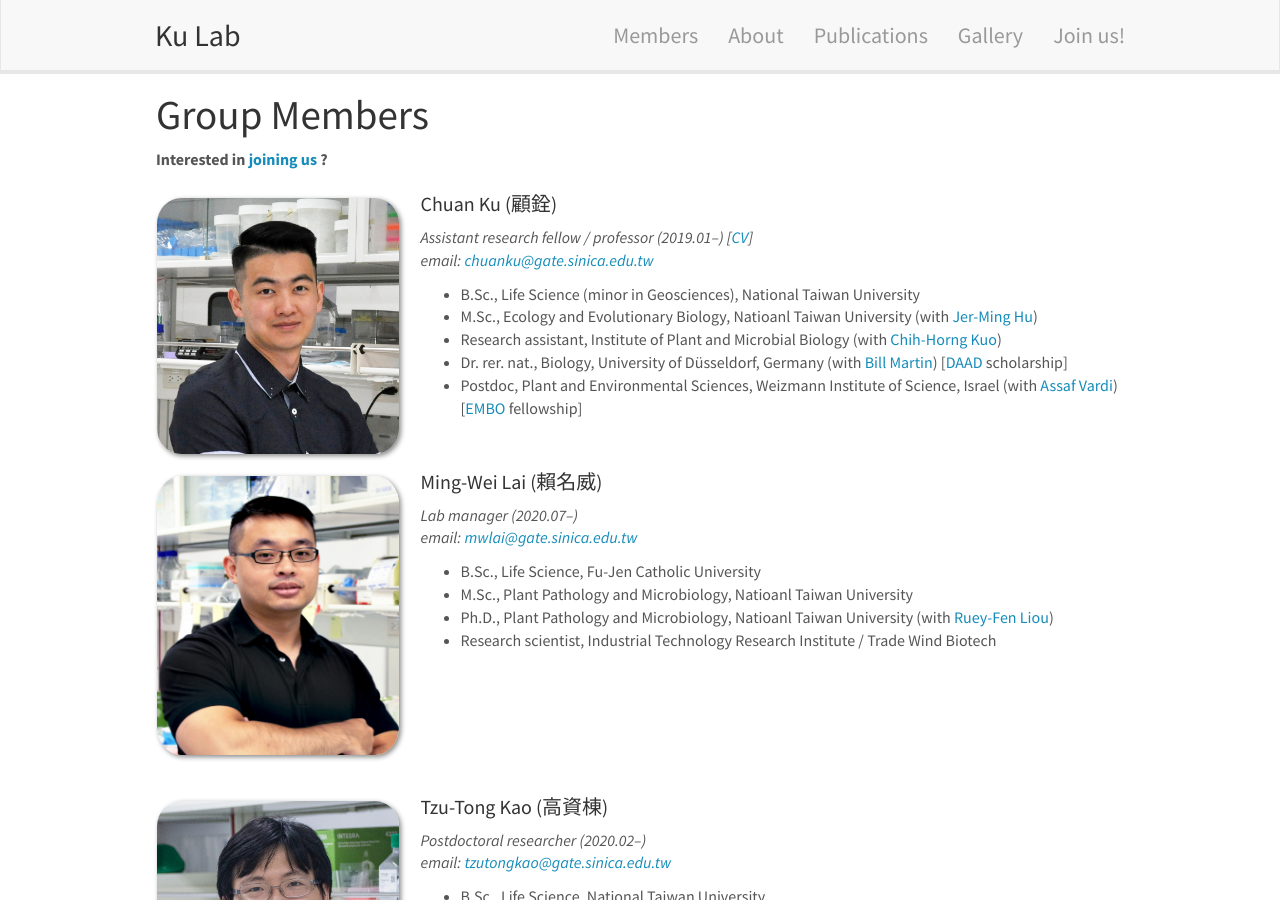
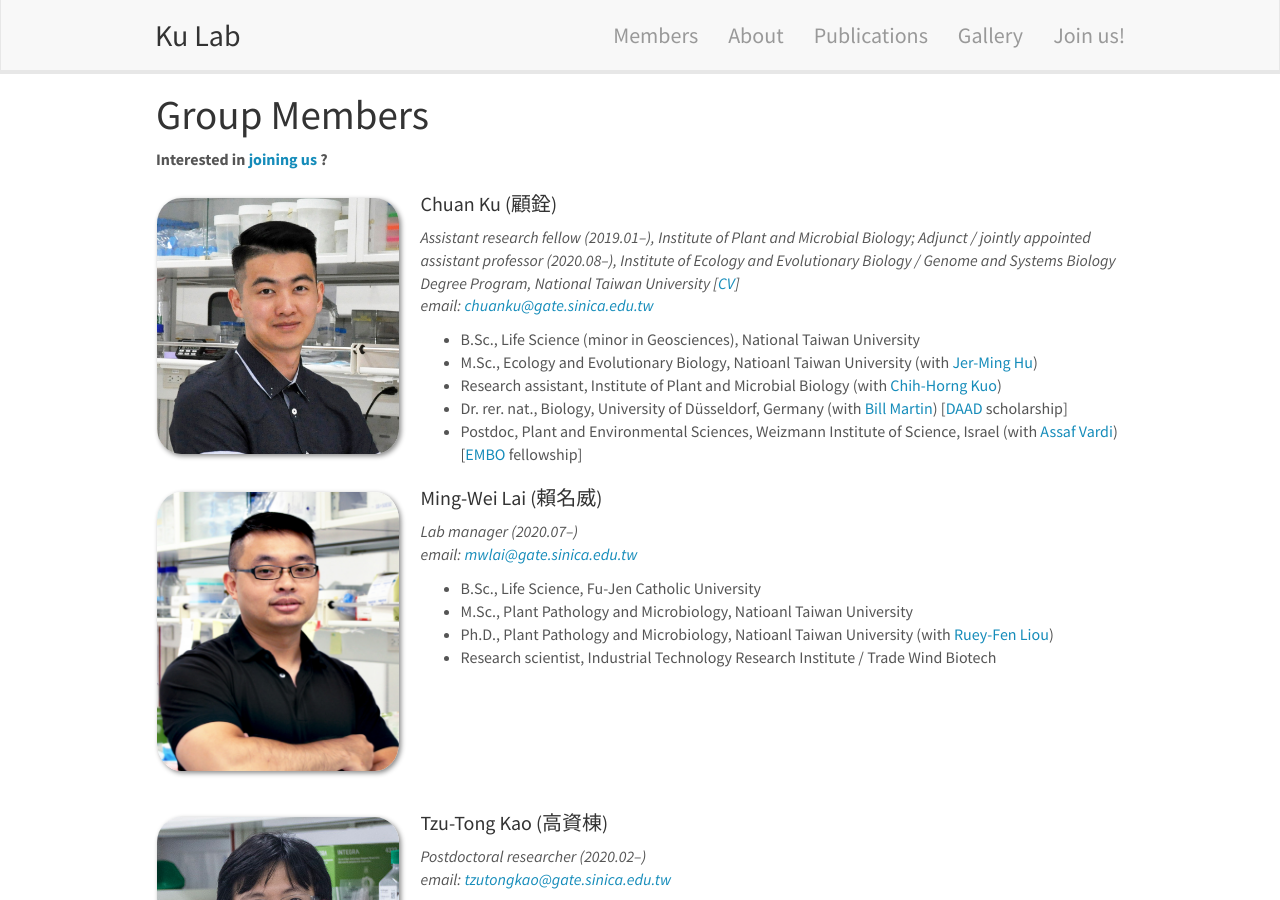
Before and after one commit to tzutongkao/Kao_Lab, a Jekyll site: the page built from _pages/team.md, in a window 1280 px wide and 900 px high. Built offline with Jekyll 4.4.1, drawn with Linux system fonts in a browser that asks for light colours; nearby versions of some CDN libraries.

Commit message:
Update team_members.yml

```diff
--- a/_data/team_members.yml
+++ b/_data/team_members.yml
@@ -1,6 +1,6 @@
 - name: Chuan Ku (顧銓)
   photo: Chuan.jpg
-  info: Assistant research fellow / professor (2019.01–) [<a href="https://chuanku-lab.github.io/kulab/downloads/CV_200310.pdf">CV</a>]
+  info: Assistant research fellow (2019.01–), Institute of Plant and Microbial Biology; Adjunct / jointly appointed assistant professor (2020.08–), Institute of Ecology and Evolutionary Biology / Genome and Systems Biology Degree Program, National Taiwan University [<a href="https://chuanku-lab.github.io/kulab/downloads/CV_200310.pdf">CV</a>]
   email: chuanku@gate.sinica.edu.tw
   number_educ: 5
   education1: B.Sc., Life Science (minor in Geosciences), National Taiwan University
```
